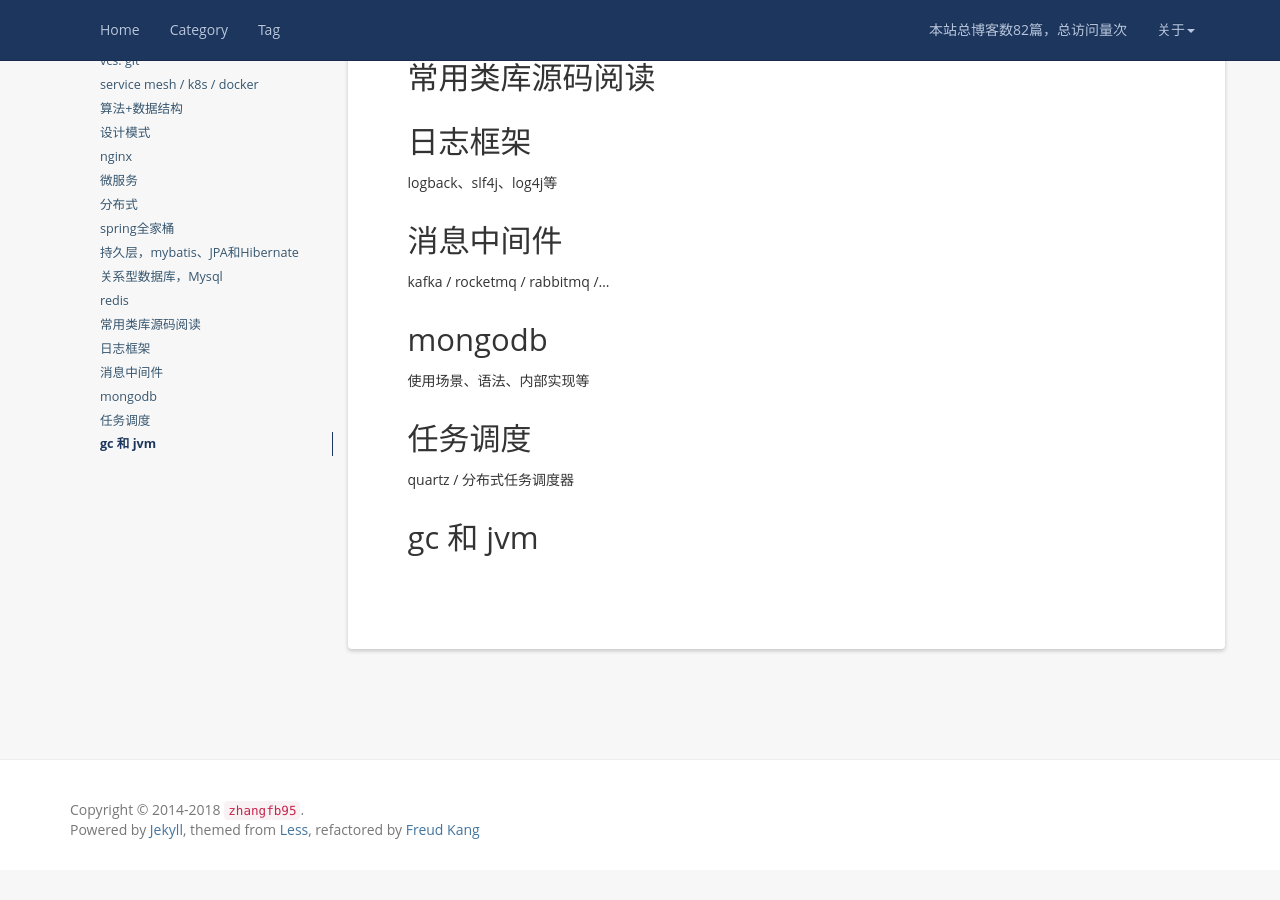
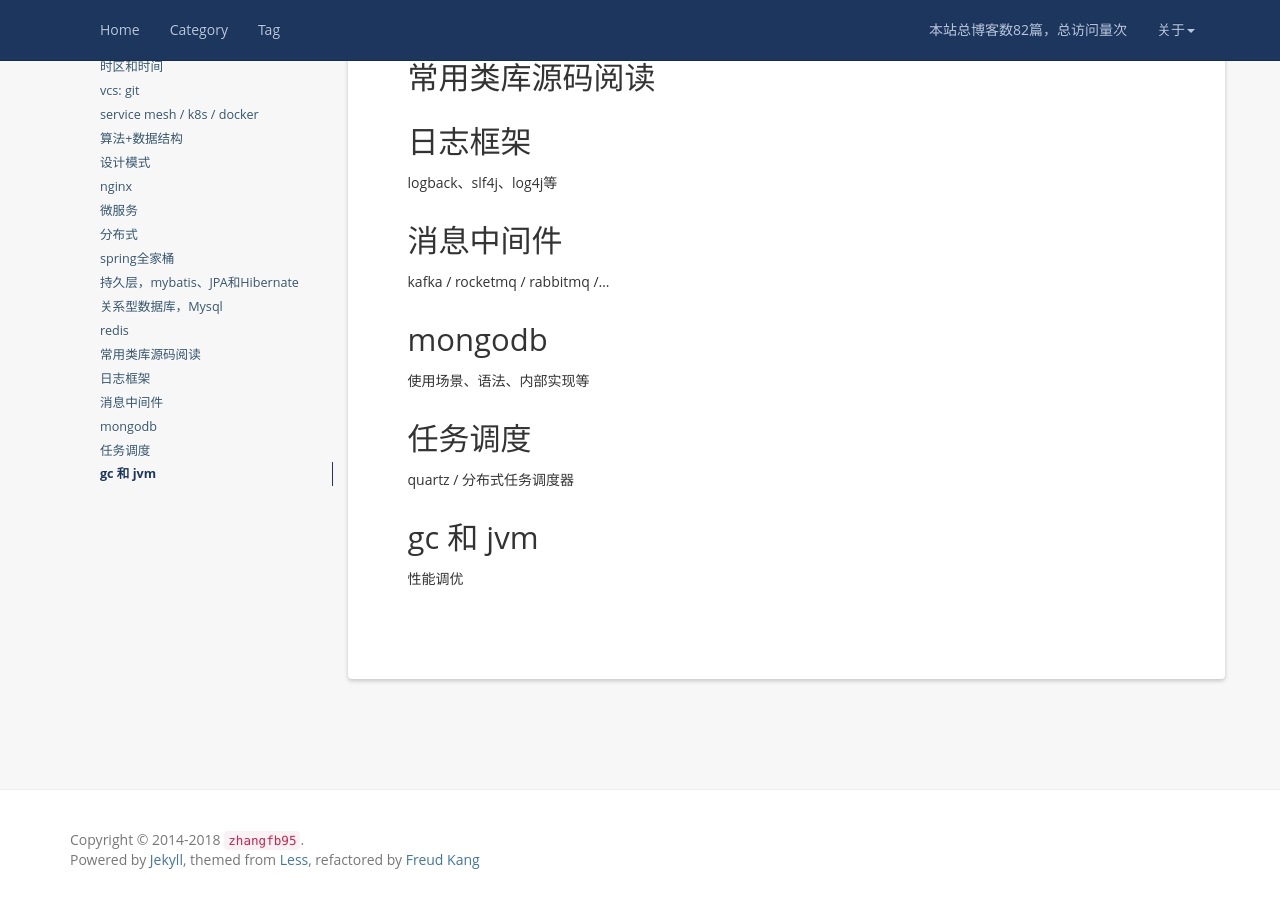
Before and after one commit to zhangfb95/zhangfb95.github.io.bak, a Jekyll site: the page built from plan.md, in a window 1280 px wide and 900 px high, scrolled down 1966 px. Built offline with Jekyll 4.4.1, drawn with Linux system fonts in a browser that asks for light colours; nearby versions of some CDN libraries; a script that is not in the unit is left out; comment, search, counter and statistics services are not loaded; before the commit the page ends 2836 px from its top, so only the background shows below that.

Commit message:
修改我的计划，增加额外的知识点

```diff
--- a/plan.md
+++ b/plan.md
@@ -89,3 +89,5 @@ kafka / rocketmq / rabbitmq /...
 quartz / 分布式任务调度器
 
 ## gc 和 jvm
+
+性能调优
```
